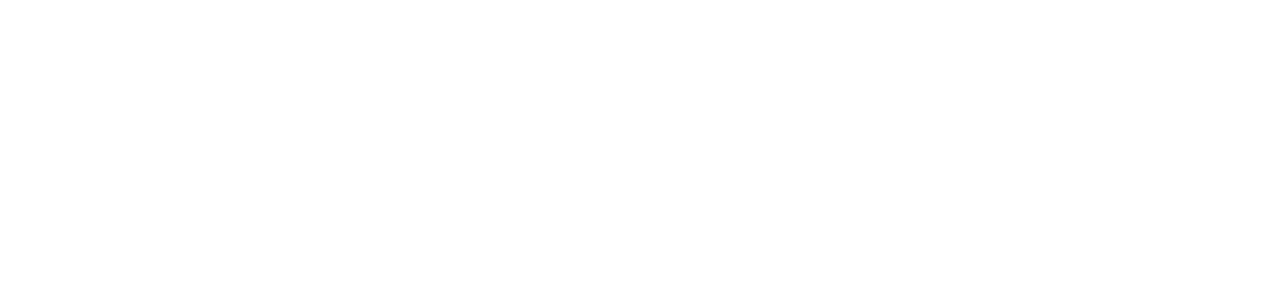
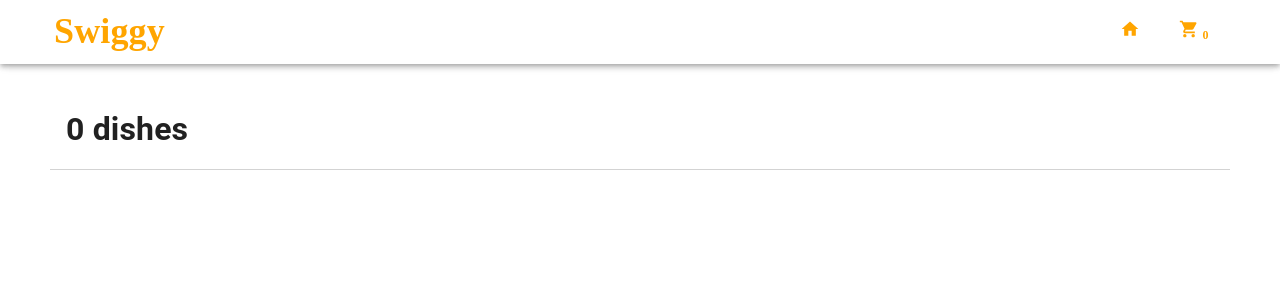
Before and after one commit to BBMKrishna/Swiggy_React, a React (Create React App) app: page /cart in a window 1280 px wide. Before the commit this address had no page. Shown: the top 300 px of the page. Built offline with nearby package versions, Linux system fonts and the light colour scheme.

Commit message:
add-to-cart feature implementation using router and useContext hooke

```diff
--- a/src/App.js
+++ b/src/App.js
@@ -3,18 +3,44 @@ import React from "react";
 import Dishes from "./Dishes";
 import SharedLayout from "./pages/SharedLayout";
 import { BrowserRouter, Routes, Route } from "react-router-dom";
+import Cart from "./Cart";
+export const contextData = React.createContext();
+function App() {
+  const [cartItems, setCartItems] = React.useState([]);
+  const [dishes, setDishes] = React.useState([]);
+  function addToCart(id) {
+    if (cartItems.find((x) => x.id === id) === undefined) {
+      dishes.forEach((item) => {
+        if (item.id === id) {
+          item.quantity = 1;
+          setCartItems((prevCart) => {
+            return [...prevCart, item];
+          });
+        }
+      });
+    } else {
+      cartItems.find((x) => x.id === id).quantity += 1;
+    }
+  }
 
-function App() {
   return (
     <>
+      <contextData.Provider
+        value={{ cartItems, setCartItems, dishes, setDishes, addToCart }}
+      >
         <BrowserRouter>
           <Routes>
             <Route path="/" element={<SharedLayout />}>
               <Route index element={<Restaurants />} />
-            <Route path="restaurants/:restaurantId/dishes" element={<Dishes />} />
+              <Route
+                path="restaurants/:restaurantId/dishes"
+                element={<Dishes />}
+              />
+              <Route path="cart" element={<Cart cartItems={cartItems} />} />
             </Route>
           </Routes>
         </BrowserRouter>
+      </contextData.Provider>
     </>
   );
 }
--- /dev/null
+++ b/src/Cart.js
@@ -0,0 +1,76 @@
+import { contextData } from "./App";
+import React from "react";
+import Grid from "@mui/material/Grid";
+import Box from "@mui/material/Box";
+import CircleIcon from "@mui/icons-material/Circle";
+import Card from "@mui/material/Card";
+import CardActions from "@mui/material/CardActions";
+import CardContent from "@mui/material/CardContent";
+import CardMedia from "@mui/material/CardMedia";
+import Button from "@mui/material/Button";
+import Typography from "@mui/material/Typography";
+function Cart() {
+  const { cartItems } = React.useContext(contextData);
+  return (
+    <>
+      <div className="container">
+        <h1
+          style={{
+            marginBottom: "24px",
+            padding: "16px",
+            borderBottom: "1px solid lightgrey",
+          }}
+        >
+          {cartItems.length} dishes
+        </h1>
+        <Box sx={{ flexGrow: 1 }}>
+          <Grid container spacing={3}>
+            {cartItems.map((item) => {
+              const { id, imageUrl, name, nonVeg, price, quantity } = item;
+              return (
+                <Grid item xs={3} key={id}>
+                  <Card className="card" sx={{ maxWidth: 345 }}>
+                    <CardMedia component="img" height="220" image={imageUrl} />
+                    <CardContent>
+                      <Typography gutterBottom variant="h5" component="div">
+                        {name}
+                      </Typography>
+                    </CardContent>
+                    <CardActions>
+                      <Button
+                        style={{
+                          backgroundColor: nonVeg ? "#db7c38" : "#48c479",
+                          color: "white",
+                        }}
+                      >
+                        <CircleIcon className="start" fontSize="small" />
+                      </Button>
+                      <Button
+                        style={{
+                          color: "grey",
+                          marginLeft: "20%",
+                        }}
+                        size="medium"
+                      >
+                        ${price}
+                      </Button>
+                      <Button
+                        style={{ marginLeft: "20%" }}
+                        variant="outlined"
+                        color="success"
+                      >
+                        {quantity}
+                      </Button>
+                    </CardActions>
+                  </Card>
+                </Grid>
+              );
+            })}
+          </Grid>
+        </Box>
+      </div>
+    </>
+  );
+}
+
+export default Cart;
--- a/src/Dish.js
+++ b/src/Dish.js
@@ -6,9 +6,11 @@ import CardMedia from "@mui/material/CardMedia";
 import Button from "@mui/material/Button";
 import Typography from "@mui/material/Typography";
 import Grid from "@mui/material/Grid";
-
+import React from "react";
+import { contextData } from "./App";
 function Dish({ dish }) {
-  const { imageUrl, name, nonVeg, price } = dish;
+  const { addToCart } = React.useContext(contextData);
+  const { id, imageUrl, name, nonVeg, price } = dish;
   return (
     <Grid item xs={3}>
       <Card className="card" sx={{ maxWidth: 345 }}>
@@ -30,11 +32,21 @@ function Dish({ dish }) {
           <Button
             style={{
               color: "grey",
-              marginLeft: "50%",
+              marginLeft: "20%",
             }}
             size="medium"
           >
             ${price}
+          </Button>
+          <Button
+            onClick={() => {
+            addToCart(id);
+            }}
+            style={{ marginLeft: "20%" }}
+            variant="outlined"
+            color="success"
+          >
+            Add
           </Button>
         </CardActions>
       </Card>
--- a/src/Dishes.js
+++ b/src/Dishes.js
@@ -3,8 +3,9 @@ import React, { useEffect } from "react";
 import Grid from "@mui/material/Grid";
 import Box from "@mui/material/Box";
 import Dish from "./Dish";
+import { contextData } from "./App";
 const Dishes = () => {
-  const [dishes, setDishes] = React.useState([]);
+  const { dishes, setDishes } = React.useContext(contextData);
   const { restaurantId } = useParams();
   useEffect(() => {
     fetch(`http://localhost:3080/restaurants/${restaurantId}/dishes`)
@@ -12,7 +13,7 @@ const Dishes = () => {
       .then((data) => {
         setDishes(data);
       });
-  }, [restaurantId]);
+  }, [restaurantId, setDishes]);
 
   return (
     <>
--- a/src/components/Navbar.js
+++ b/src/components/Navbar.js
@@ -5,19 +5,17 @@ import CssBaseline from "@mui/material/CssBaseline";
 import Divider from "@mui/material/Divider";
 import Drawer from "@mui/material/Drawer";
 import IconButton from "@mui/material/IconButton";
-import List from "@mui/material/List";
-import ListItem from "@mui/material/ListItem";
-import ListItemButton from "@mui/material/ListItemButton";
-import ListItemText from "@mui/material/ListItemText";
+import ShoppingCartIcon from "@mui/icons-material/ShoppingCart";
 import MenuIcon from "@mui/icons-material/Menu";
 import Toolbar from "@mui/material/Toolbar";
 import Typography from "@mui/material/Typography";
 import Button from "@mui/material/Button";
 import { Link } from "react-router-dom";
+import { contextData } from "./../App";
+import HomeIcon from "@mui/icons-material/Home";
 const drawerWidth = 240;
-const navItems = ["offers", "Help", "cart"];
-
 function DrawerAppBar(props) {
+  const { cartItems } = React.useContext(contextData);
   const { window } = props;
   const [mobileOpen, setMobileOpen] = React.useState(false);
 
@@ -31,15 +29,6 @@ function DrawerAppBar(props) {
         Swiggy
       </Typography>
       <Divider />
-      <List>
-        {navItems.map((item) => (
-          <ListItem key={item} disablePadding>
-            <ListItemButton sx={{ textAlign: "center" }}>
-              <ListItemText primary={item} />
-            </ListItemButton>
-          </ListItem>
-        ))}
-      </List>
     </Box>
   );
 
@@ -69,6 +58,7 @@ function DrawerAppBar(props) {
             variant="h6"
             component="div"
             sx={{ flexGrow: 1, display: { xs: "none", sm: "block" } }}
+            style={{ marginLeft: "30px" }}
           >
             <Link
               style={{
@@ -85,15 +75,38 @@ function DrawerAppBar(props) {
           </Typography>
 
           <Box sx={{ display: { xs: "none", sm: "block" } }}>
-            {navItems.map((item) => (
-              <Button
-                key={item}
-                sx={{ color: "#fff" }}
-                style={{ color: "orange" }}
+            <Button key={1} style={{ color: "orange" }}>
+              <Link
+                style={{
+                  textDecoration: "none",
+                  color: "orange",
+                  fontFamily: "serif",
+                  fontWeight: "700",
+                  fontSize: "12px",
+                }}
+                to="/"
               >
-                {item}
-              </Button>
-            ))}
+                <HomeIcon fontSize="small" />
+              </Link>
+            </Button>
+            <Button
+              key={2}
+              sx={{ color: "#fff" }}
+              style={{ color: "orange", marginRight: "30px" }}
+            >
+              <Link
+                style={{
+                  textDecoration: "none",
+                  color: "orange",
+                  fontFamily: "san-serif",
+                  fontWeight: "700",
+                  fontSize: "12px",
+                }}
+                to="/cart"
+              >
+                <ShoppingCartIcon fontSize="small" /> {cartItems.length}
+              </Link>
+            </Button>
           </Box>
         </Toolbar>
       </AppBar>
```
Lines whose indentation alone changed are shown as unchanged.
